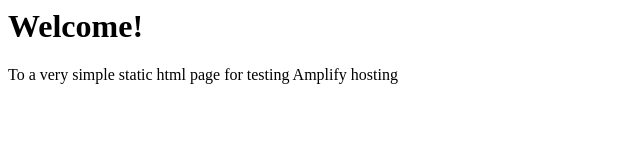
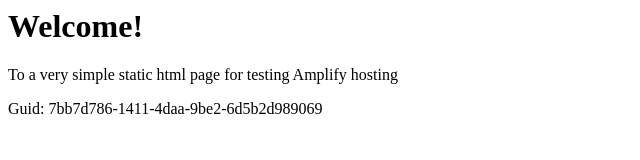
Before and after one commit to aws-aemilia-bah/Github-PR-Commit-Integration-Test-DoNotTouch-Gith-OKSLNVO2-v1-prod-me-south-1, a website: page src/index.html in a window 1280 px wide. Shown: the whole page, without its empty margins (0-640 px from the left). Drawn offline with Linux system fonts and the light colour scheme.

Commit message:
commit from integ tests

```diff
--- a/src/index.html
+++ b/src/index.html
@@ -1,3 +1,5 @@
+
+
 <html lang="en">
 
 <head>
@@ -10,6 +12,6 @@
 <body>
     <h1>Welcome!</h1>
     <p>To a very simple static html page for testing Amplify hosting</p>
-</body>
+    <p>Guid: 7bb7d786-1411-4daa-9be2-6d5b2d989069</p></body>
 
 </html>
```
